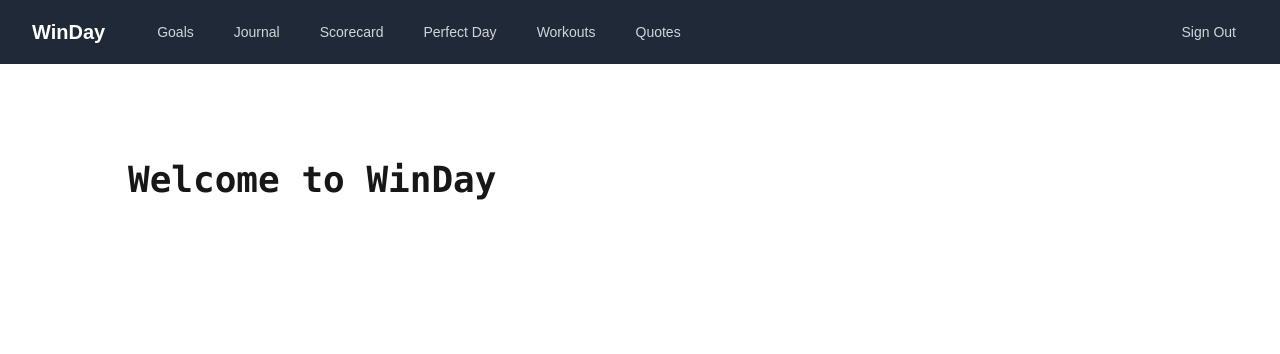
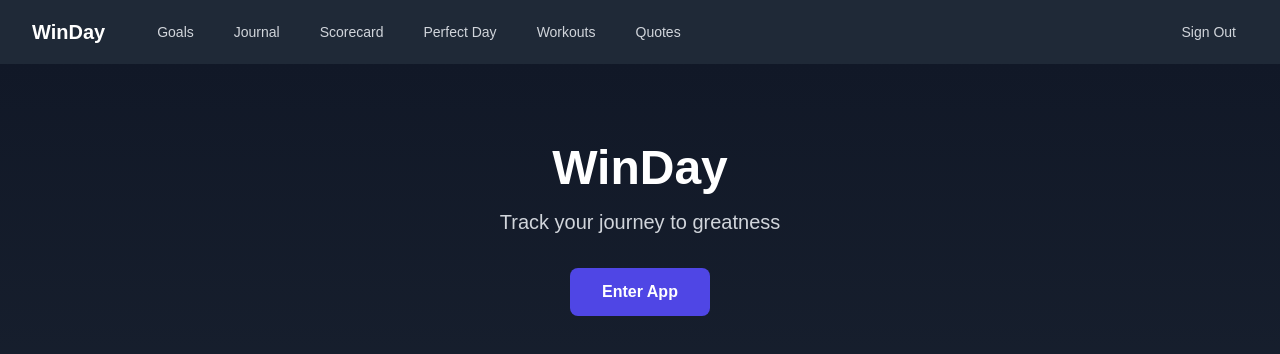
Before and after one commit to RobertVMill/WinDay, a Next.js app: page / in a window 1280 px wide. Shown: the top 354 px of the page. Built offline with nearby package versions, Linux system fonts and the light colour scheme.

Commit message:
big push

```diff
--- a/app/goals/page.tsx
+++ b/app/goals/page.tsx
@@ -43,6 +43,7 @@ interface TimelineItem {
   target_date: string;
   completed?: boolean;
   type: 'vision' | 'bhag' | 'milestone';
+  position: number;
 }
 
 export default function GoalsPage() {
@@ -620,8 +621,9 @@ export default function GoalsPage() {
       items.push({
         id: vision.id,
         content: vision.content,
-        target_date: vision.target_date,
-        type: 'vision'
+        target_date: vision.target_date || '',
+        type: 'vision',
+        position: 0, // Default position value
       });
     }
 
@@ -629,9 +631,10 @@ export default function GoalsPage() {
       items.push({
         id: bhag.id,
         content: bhag.content,
-        target_date: bhag.target_date,
+        target_date: bhag.target_date || '',
         completed: bhag.completed,
-        type: 'bhag'
+        type: 'bhag',
+        position: 0, // Default position value
       });
     });
 
@@ -639,9 +642,10 @@ export default function GoalsPage() {
       items.push({
         id: milestone.id,
         content: milestone.content,
-        target_date: milestone.target_date,
+        target_date: milestone.target_date || '',
         completed: milestone.completed,
-        type: 'milestone'
+        type: 'milestone',
+        position: 0, // Default position value
       });
     });
 
--- a/app/journal/page.tsx
+++ b/app/journal/page.tsx
@@ -1,7 +1,8 @@
 'use client';
 
+
 import { useState } from 'react';
-import { supabase } from '../../../lib/supabase';
+import { supabase } from '../../lib/supabase';
 import { useRouter } from 'next/navigation';
 
 export default function JournalPage() {
@@ -32,7 +33,7 @@ export default function JournalPage() {
     const filePath = `${fileName}`;
 
     try {
-      const { error: uploadError, data } = await supabase.storage
+      const { error: uploadError } = await supabase.storage
         .from('journal-images')
         .upload(filePath, file);
 
@@ -68,9 +69,29 @@ export default function JournalPage() {
 
       if (error) throw error;
 
-      router.push('/app/scorecard');
+      alert('Entry saved successfully!');
+      // Clear form except date
+      setFormData({
+        gratitude: '',
+        gifts: '',
+        strategy: '',
+        best_day: '',
+        date: new Date().toISOString().split('T')[0],
+        image_url: '',
+        workout_notes: '',
+        workout_category: '',
+        deep_flow_activity: ''
+      });
+      setImageFile(null);
+      if (document.getElementById('image-upload') instanceof HTMLInputElement) {
+        (document.getElementById('image-upload') as HTMLInputElement).value = '';
+      }
+
+      // Navigate to scorecard
+      router.push('/scorecard');
     } catch (error) {
-      console.error('Error:', error);
+      console.error('Error saving entry:', error);
+      alert('Error saving entry. Please try again.');
     } finally {
       setUploading(false);
     }
@@ -118,7 +139,7 @@ export default function JournalPage() {
 
           <div>
             <label className="block text-sm font-medium text-gray-300">
-              What's your strategy for tomorrow?
+              What&apos;s your strategy for tomorrow?
             </label>
             <textarea
               value={formData.strategy}
--- a/app/page.tsx
+++ b/app/page.tsx
@@ -1,14 +1,22 @@
 'use client';
 
-import { useState } from 'react';
-import { supabase } from '../../lib/supabase';
+import Link from 'next/link';
 
-export default function AppHome() {
+export default function Home() {
   return (
-    <main className="flex min-h-screen flex-col items-center justify-between p-24">
-      <div className="z-10 max-w-5xl w-full items-center justify-between font-mono text-sm lg:flex">
-        <h1 className="text-4xl font-bold mb-8">Welcome to WinDay</h1>
+    <div className="min-h-screen bg-gradient-to-b from-gray-900 to-gray-800 text-white">
+      <div className="max-w-7xl mx-auto px-4 sm:px-6 lg:px-8">
+        <div className="py-20 text-center">
+          <h1 className="text-5xl font-bold mb-4">WinDay</h1>
+          <p className="text-xl text-gray-300 mb-8">Track your journey to greatness</p>
+          <Link
+            href="/goals"
+            className="inline-block bg-indigo-600 hover:bg-indigo-700 text-white font-bold py-3 px-8 rounded-lg transition-colors"
+          >
+            Enter App
+          </Link>
+        </div>
       </div>
-    </main>
+    </div>
   );
 }
```
